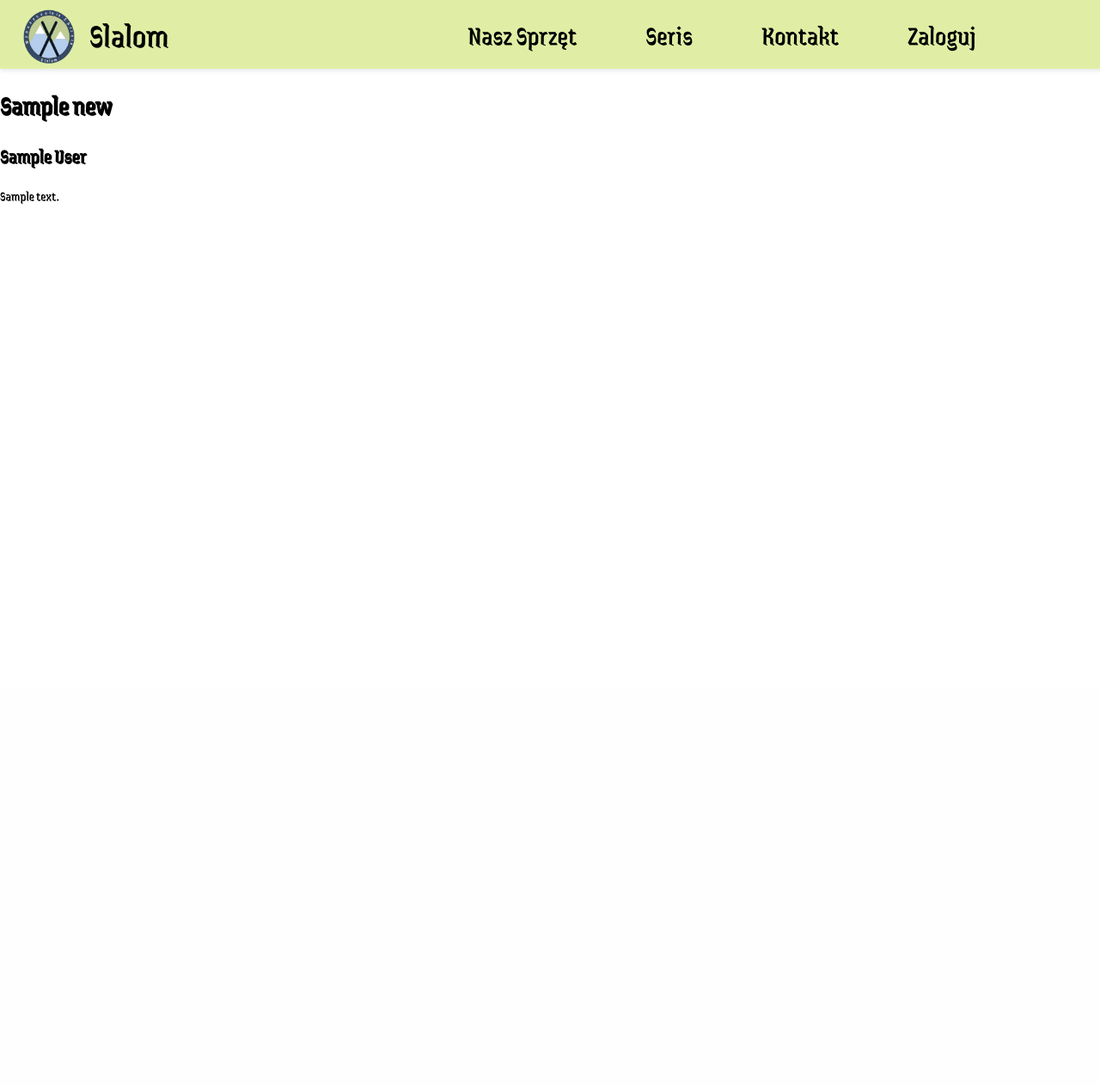
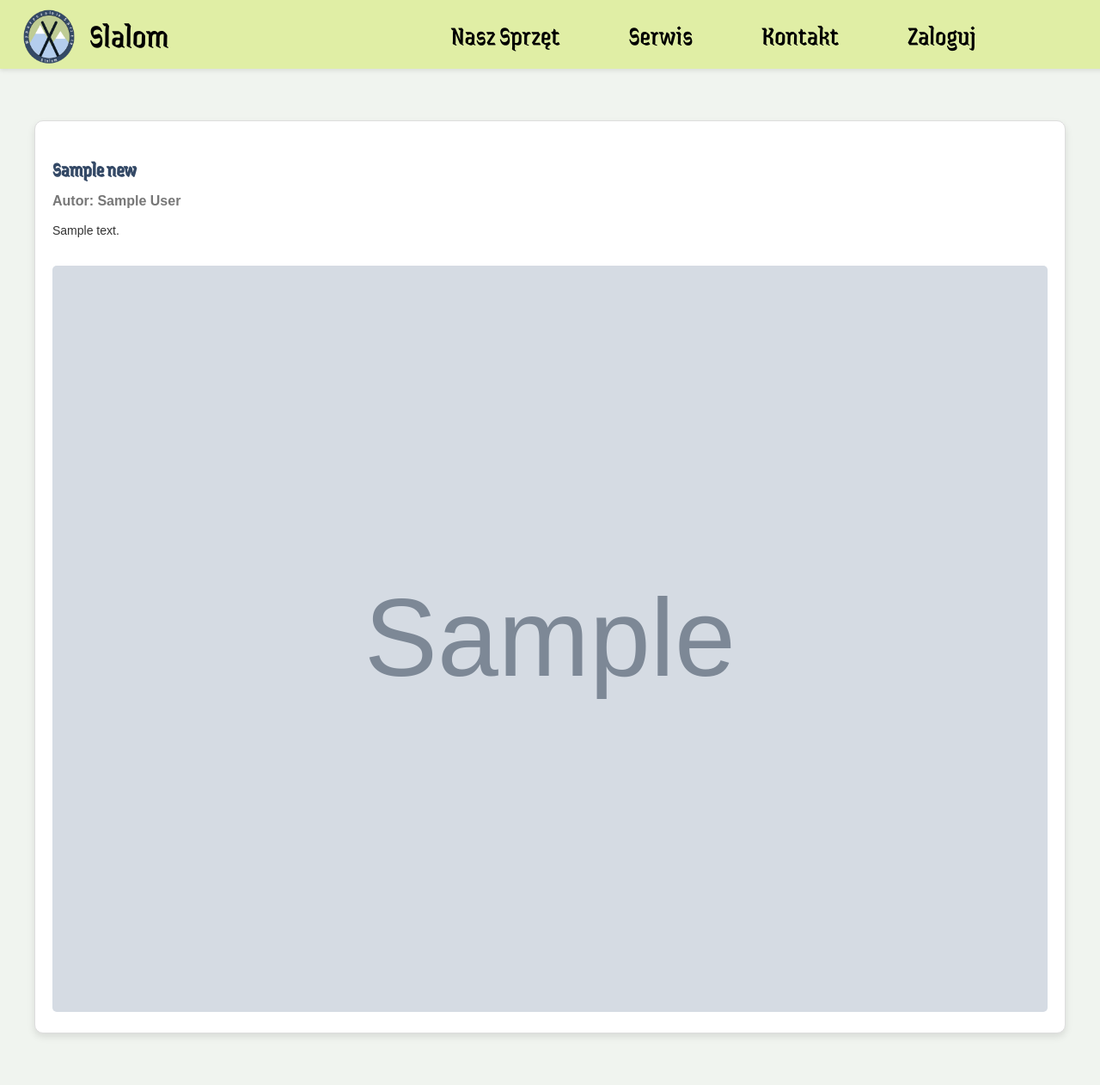
Before and after one commit to PEXEL2002/PWR_Database_Project, a PHP site: page /public/main.php in a window 1280 px wide. Shown: the whole page at 86% size. Before the commit the page ends 238 px from the top, so only its background shows below. Run offline with PHP 8.4, Linux system fonts and the light colour scheme; tables that the repository leaves empty hold one stand-in row (values such as "Sample post"); grey boxes marked "Sample" are stand-in pictures; data that the repository does not hold is empty; a stand-in replaces the project's code that opens the database connection; some libraries are stand-ins or nearby versions.

Commit message:
Add main styling and news management functionality

```diff
--- /dev/null
+++ b/public/css/main.css
@@ -0,0 +1,119 @@
+/* Stylizacja strony głównej */
+@font-face {
+    font-family: 'JainiPurva';
+    src: url('/public/assets/fonts/JainiPurva.ttf') format('truetype');
+}
+body {
+    margin: 0;
+    padding: 0;
+    background: #F0F4EF;
+    color: #333;
+}
+
+main {
+    max-width: 1200px;
+    margin: 40px auto;
+    padding: 20px;
+    display: flex;
+    flex-direction: column;
+    gap: 30px;
+    font-family: Arial, Helvetica, sans-serif;
+}
+
+.messages {
+    padding: 15px;
+    border: 2px solid #4CAF50;
+    background: #DFF2BF;
+    color: #4CAF50;
+    border-radius: 5px;
+    font-size: 16px;
+}
+
+#news-section {
+    display: grid;
+    grid-template-columns: repeat(auto-fit, minmax(300px, 1fr));
+    gap: 20px;
+}
+
+.news_block {
+    background: white;
+    border: 1px solid #ddd;
+    padding: 20px;
+    border-radius: 10px;
+    box-shadow: 0 4px 8px rgba(0, 0, 0, 0.1);
+}
+
+.news_block h1 {
+    font-family: 'JainiPurva', sans-serif;
+    font-size: 24px;
+    color: #344966;
+    margin-bottom: 10px;
+}
+
+.news_block h2 {
+    font-size: 16px;
+    color: #777;
+    margin-bottom: 10px;
+}
+
+.news_block p {
+    font-size: 14px;
+    line-height: 1.6;
+}
+
+.news_block img {
+    width: 100%;
+    height: auto;
+    margin-top: 15px;
+    border-radius: 5px;
+}
+
+/* Stylizacja formularza dodawania newsów */
+#add-news-section {
+    background: white;
+    padding: 30px;
+    border-radius: 10px;
+    box-shadow: 0 4px 8px rgba(0, 0, 0, 0.1);
+    border: 1px solid #ddd;
+}
+
+#add-news-section h2 {
+    color: #344966;
+    margin-bottom: 20px;
+}
+
+form {
+    display: flex;
+    flex-direction: column;
+    gap: 15px;
+}
+
+form label {
+    font-size: 16px;
+    font-weight: bold;
+    color: #555;
+}
+
+form input[type="text"],
+form textarea,
+form input[type="file"] {
+    padding: 10px;
+    font-size: 16px;
+    border: 1px solid #ccc;
+    border-radius: 5px;
+}
+
+form button {
+    background: #344966;
+    color: white;
+    font-size: 16px;
+    padding: 10px 15px;
+    border: none;
+    border-radius: 5px;
+    cursor: pointer;
+    transition: background-color 0.3s;
+}
+
+form button:hover {
+    background: #2A3C56;
+}
--- a/public/main.php
+++ b/public/main.php
@@ -2,33 +2,92 @@
     require_once __DIR__ . '/../src/models/news_model.php';
     require_once __DIR__ . '/../src/models/user_model.php';
     session_start();
+
     $newsModel = new News();
+
+    if ($_SERVER['REQUEST_METHOD'] === 'POST' && isset($_POST['delete_news'])) {
+        $newsModel->deleteNews($_POST['news_id']);
+        $_SESSION['messages'][] = "News został usunięty.";
+    }
+
+    if ($_SERVER['REQUEST_METHOD'] === 'POST' && isset($_POST['add_news'])) {
+        $title = $_POST['N_title'];
+        $content = $_POST['N_content'];
+        $creator = $_SESSION['user']->getId();
+        $photoPath = '';
+
+        if (!empty($_FILES['N_photo']['name'])) {
+            $photoName = basename($_FILES['N_photo']['name']);
+            $photoPath = "assets/newsPhoto/" . $photoName;
+            move_uploaded_file($_FILES['N_photo']['tmp_name'], __DIR__ . "/" . $photoPath);
+        }
+
+        $newsModel->addNews($title, $content, $photoPath, $creator);
+        $_SESSION['messages'][] = "News został dodany.";
+    }
+
     $newsList = $newsModel->getNews();
 ?>
+
 <!DOCTYPE html>
 <html lang="pl">
 <head>
     <meta charset="UTF-8">
     <meta name="viewport" content="width=device-width, initial-scale=1.0">
-    <title>Document</title>
+    <title>Aktualności</title>
     <link rel="stylesheet" href="css/menu.css">
+    <link rel="stylesheet" href="css/main.css">
 </head>
 <body>
-    <?php
-        include __DIR__ . '/menu.php';
-    ?>
-    </div>
-    <main>
-        <?php
-            foreach ($newsList as $news) {
-                echo "<div class = 'news_blok'>";
-                echo "<h1>{$news['N_title']}</h1>";
-                echo "<h2>{$news['U_name']}</h2>";
-                echo "<p>{$news['N_content']}</p>";
-                echo "<img src='{$news['N_image']}' alt=''>";
-                echo "</div>";
-            }
-        ?>
-    </main>
+<?php include __DIR__ . '/menu.php'; ?>
+
+<main>
+    <?php if (isset($_SESSION['messages'])): ?>
+        <div class="messages">
+            <?php foreach ($_SESSION['messages'] as $message): ?>
+                <p><?= htmlspecialchars($message, ENT_QUOTES, 'UTF-8') ?></p>
+            <?php endforeach; ?>
+            <?php unset($_SESSION['messages']); ?>
+        </div>
+    <?php endif; ?>
+
+    <?php if (isset($_SESSION['user']) && $_SESSION['user']->getRole() == 1): ?>
+        <section id="add-news-section">
+            <h2>Dodaj Nowy News</h2>
+            <form method="post" enctype="multipart/form-data">
+                <label for="N_title">Tytuł:</label>
+                <input type="text" name="N_title" required>
+
+                <label for="N_content">Treść:</label>
+                <textarea name="N_content" rows="4" required></textarea>
+
+                <label for="N_photo">Zdjęcie (opcjonalne):</label>
+                <input type="file" name="N_photo" accept="image/*">
+
+                <button type="submit" name="add_news">Dodaj News</button>
+            </form>
+        </section>
+    <?php endif; ?>
+
+    <section id="news-section">
+        <?php foreach ($newsList as $news): ?>
+            <div class="news_block">
+                <h1><?= htmlspecialchars($news['N_title'], ENT_QUOTES, 'UTF-8') ?></h1>
+                <h2>Autor: <?= htmlspecialchars($news['U_name'], ENT_QUOTES, 'UTF-8') ?></h2>
+                <p><?= nl2br(htmlspecialchars($news['N_content'], ENT_QUOTES, 'UTF-8')) ?></p>
+                <?php if (!empty($news['N_photo'])): ?>
+                    <img src="<?= htmlspecialchars($news['N_photo'], ENT_QUOTES, 'UTF-8') ?>" alt="Zdjęcie Newsa">
+                <?php endif; ?>
+                <?php if (isset($_SESSION['user']) && $_SESSION['user']->getRole() == 1): ?>
+                    <form method="post" class="delete-form">
+                        <input type="hidden" name="news_id" value="<?= $news['N_id'] ?>">
+                        <button type="submit" name="delete_news" class="delete-button">Usuń</button>
+                    </form>
+                <?php endif; ?>
+            </div>
+        <?php endforeach; ?>
+    </section>
+</main>
+
 </body>
 </html>
--- a/public/menu.php
+++ b/public/menu.php
@@ -6,49 +6,47 @@
         </div>
     </a>
     <div id="content">
-        <img src="/public/assets/icons/hamburger-menu.png" class="icon" alt="">
+        <img src="/public/assets/icons/hamburger-menu.png" class="icon" alt="Menu">
     </div>
-    <aside id="side-menu" class>
+    <aside id="side-menu">
         <div id="close">
-            <img src="/public/assets/icons/x.png" class="icon" alt="Close">
+            <img src="/public/assets/icons/x.png" class="icon" alt="Zamknij">
         </div>
         <ul>
-
-            <?php
-                if (isset($_SESSION['user'])) {
-                    if($_SESSION['user']->getRole() == 1) {
-                        echo "<li><a href='adminPanel.php'>Panel administratora</a></li>";
-                    }else{
-                        echo '<li><a href="#">Nasz Sprzęt</a></li>';
-                        echo '<li><a href="servises.php">Seris</a></li>';
-                        echo '<li><a href="conctact.php">Kontakt</a></li>';
-                        echo "<li><a href='userInfo.php'>Informacje o koncie</a></li>";
-                    }
-                    echo "<li><a href='logout.php'>Wyloguj</a></li>";
-                } else {
-                    echo '<li><a href="#">Nasz Sprzęt</a></li>';
-                    echo '<li><a href="servises.php">Seris</a></li>';
-                    echo '<li><a href="conctact.php">Kontakt</a></li>';
-                    echo "<li><a href='login.php'>Zaloguj</a></li>";
-                }
-            ?>
+            <?php if (isset($_SESSION['user'])): ?>
+                <?php if ($_SESSION['user']->getRole() == 1): ?>
+                    <li><a href="adminPanel.php">Panel administratora</a></li>
+                <?php else: ?>
+                    <li><a href="equipment.php">Nasz Sprzęt</a></li>
+                    <li><a href="servises.php">Serwis</a></li>
+                    <li><a href="conctact.php">Kontakt</a></li>
+                    <li><a href="userInfo.php">Informacje o koncie</a></li>
+                <?php endif; ?>
+                <li><a href="logout.php">Wyloguj</a></li>
+            <?php else: ?>
+                <li><a href="equipment.php">Nasz Sprzęt</a></li>
+                <li><a href="servises.php">Serwis</a></li>
+                <li><a href="conctact.php">Kontakt</a></li>
+                <li><a href="login.php">Zaloguj</a></li>
+            <?php endif; ?>
         </ul>
     </aside>
 </nav>
+
 <script>
     document.addEventListener("DOMContentLoaded", () => {
         const sideMenu = document.getElementById("side-menu");
-        const hamburgerMenu = document.querySelector("#content .icon"); // Ikona hamburgera
-        const closeButton = document.querySelector("#close .icon"); // Ikona zamykania
+        const hamburgerMenu = document.querySelector("#content .icon");
+        const closeButton = document.querySelector("#close .icon");
 
-        // Obsługa kliknięcia na ikonę hamburgera
+        // Show side menu
         hamburgerMenu.addEventListener("click", () => {
-            sideMenu.classList.add("active"); // Dodaj klasę "active" do <aside>
+            sideMenu.classList.add("active");
         });
 
-        // Obsługa kliknięcia na ikonę zamykania
+        // Close side menu
         closeButton.addEventListener("click", () => {
-            sideMenu.classList.remove("active"); // Usuń klasę "active" z <aside>
+            sideMenu.classList.remove("active");
         });
     });
 </script>
```
